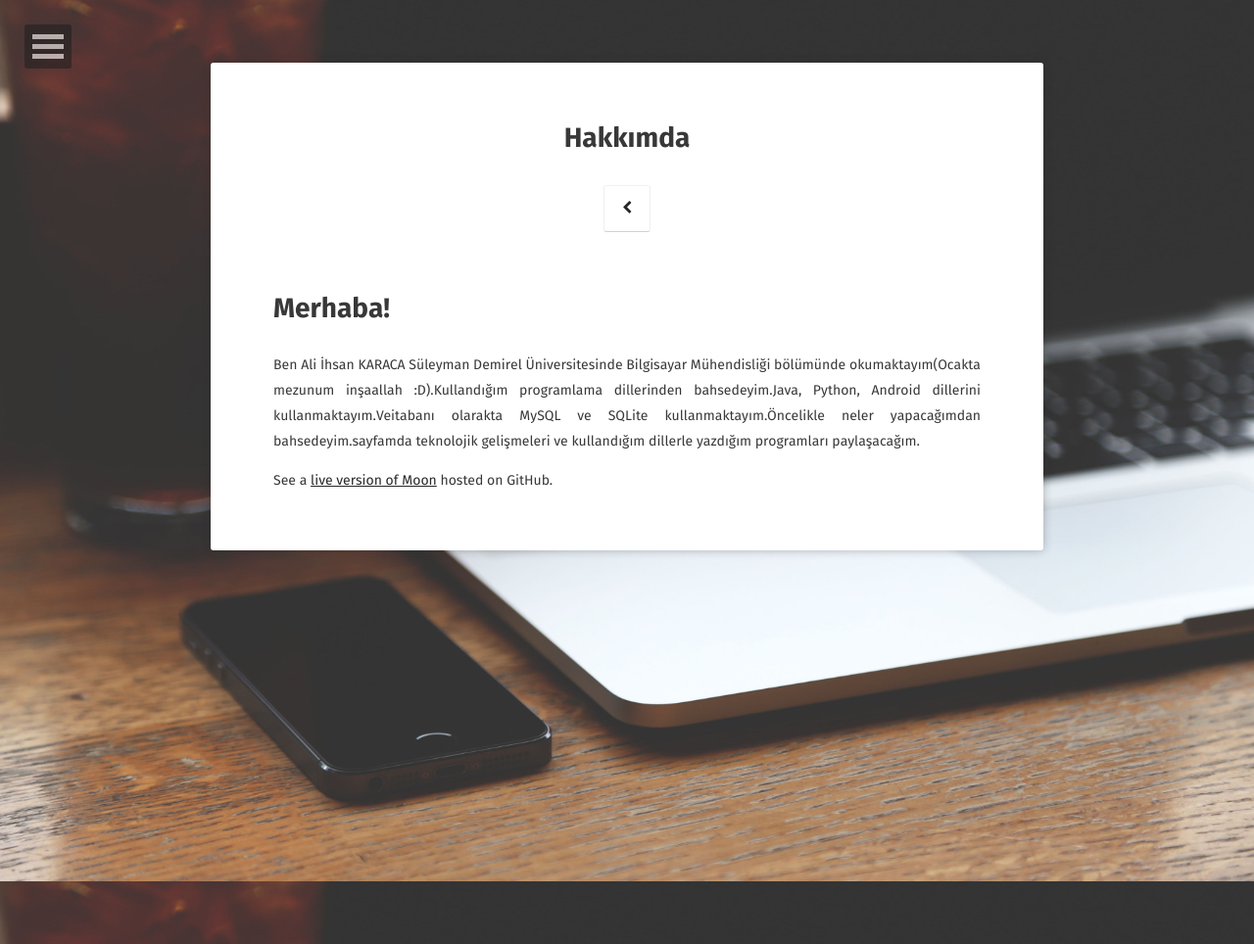
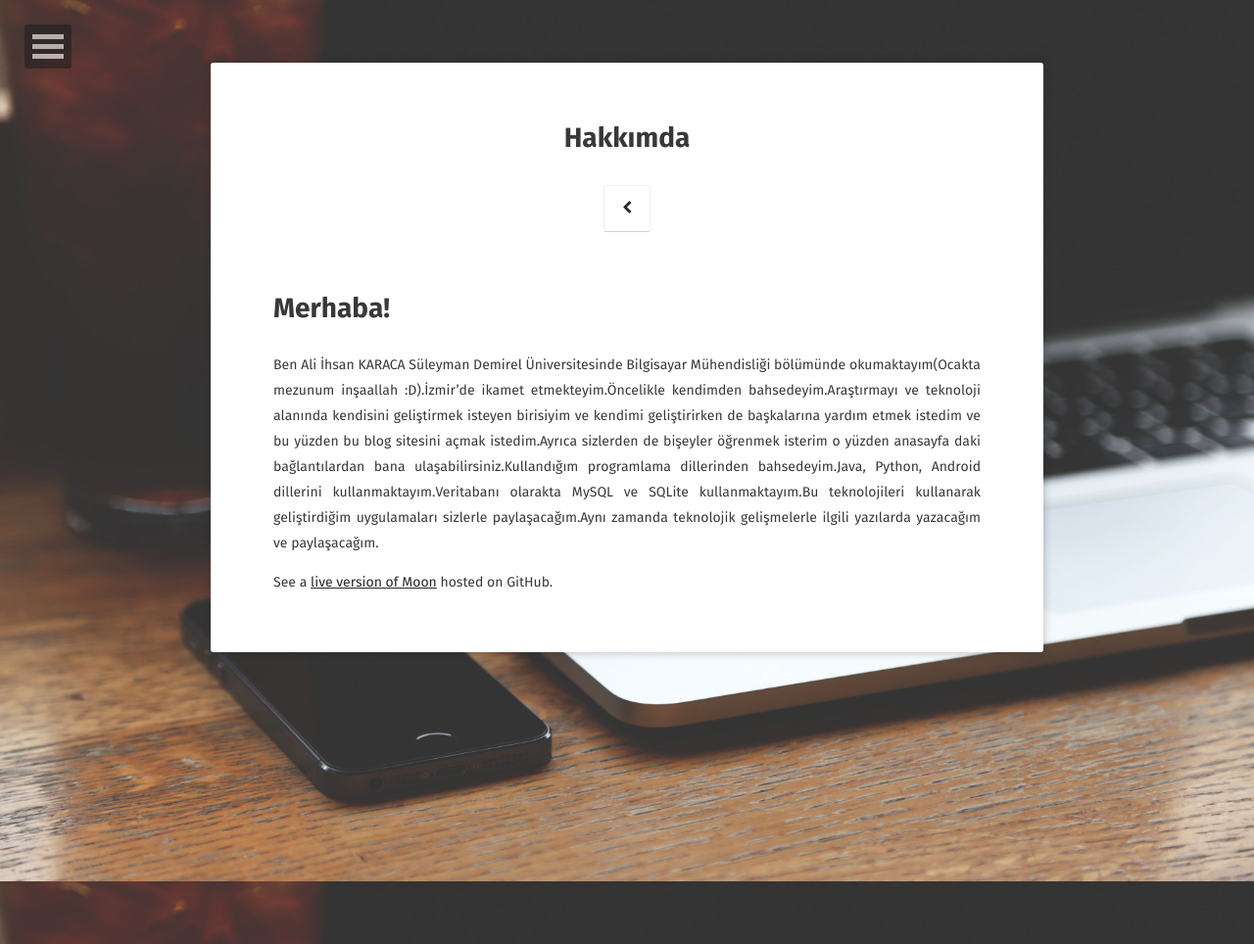
Before and after one commit to alikaraca/alikaraca.github.io, a Jekyll site: the page built from about/index.md, in a window 1280 px wide. Shown: the whole page at 98% size. Built offline with Jekyll 4.4.1, drawn with Linux system fonts in a browser that asks for light colours; some web fonts are replaced.

Commit message:
Update index.md

```diff
--- a/about/index.md
+++ b/about/index.md
@@ -7,6 +7,6 @@ comments: false
 ---
 # Merhaba!
 Ben Ali İhsan KARACA
-Süleyman Demirel Üniversitesinde Bilgisayar Mühendisliği bölümünde okumaktayım(Ocakta mezunum inşaallah :D).Kullandığım programlama dillerinden bahsedeyim.Java, Python, Android dillerini kullanmaktayım.Veitabanı olarakta MySQL ve SQLite kullanmaktayım.Öncelikle neler yapacağımdan bahsedeyim.sayfamda teknolojik gelişmeleri ve kullandığım dillerle yazdığım programları paylaşacağım.
+Süleyman Demirel Üniversitesinde Bilgisayar Mühendisliği bölümünde okumaktayım(Ocakta mezunum inşaallah :D).İzmir'de ikamet etmekteyim.Öncelikle kendimden bahsedeyim.Araştırmayı ve teknoloji alanında kendisini geliştirmek isteyen birisiyim ve kendimi geliştirirken de başkalarına yardım etmek istedim ve bu yüzden bu blog sitesini açmak istedim.Ayrıca sizlerden de bişeyler öğrenmek isterim o yüzden anasayfa daki bağlantılardan bana ulaşabilirsiniz.Kullandığım programlama dillerinden bahsedeyim.Java, Python, Android dillerini kullanmaktayım.Veritabanı olarakta MySQL ve SQLite kullanmaktayım.Bu teknolojileri kullanarak geliştirdiğim uygulamaları sizlerle paylaşacağım.Aynı zamanda teknolojik gelişmelerle ilgili yazılarda yazacağım ve paylaşacağım.
 
 See a [live version of Moon](http://taylantatli.github.io/Moon) hosted on GitHub.
```
